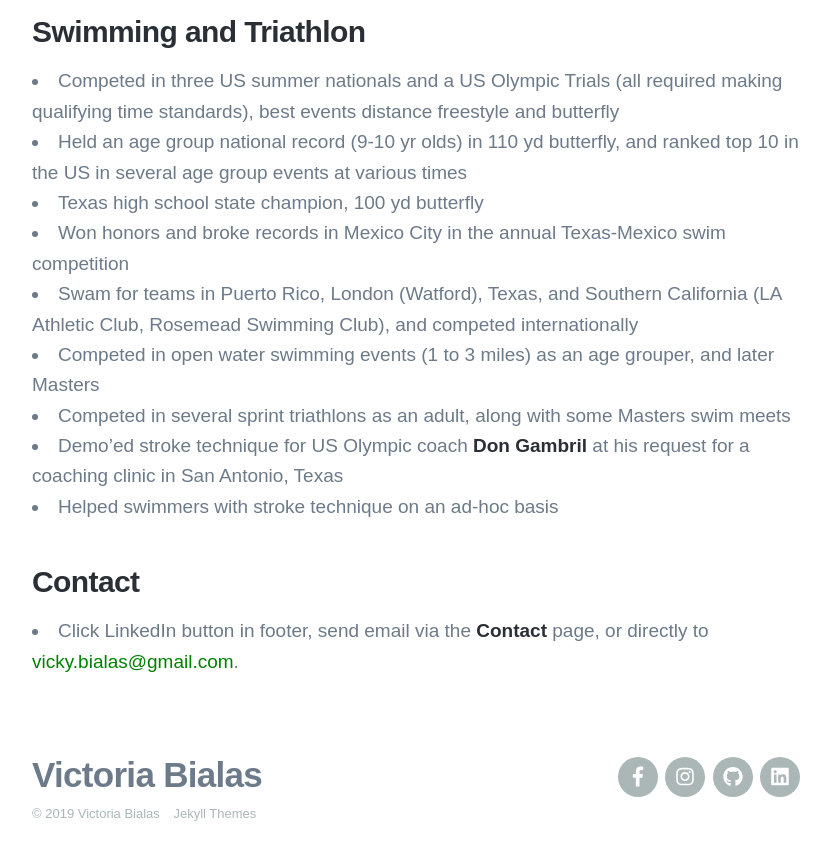
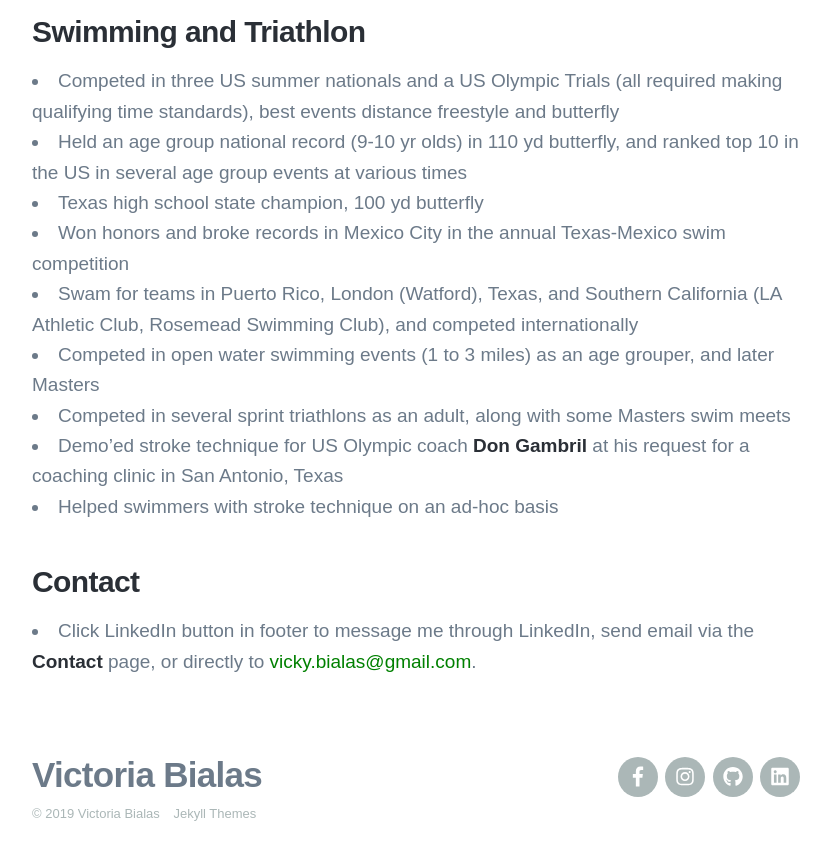
Before and after one commit to londoncalling/slow-motion-stories, a Jekyll site: the page built from _pages/portfolio-rowing.md, in a window 1280 px wide and 900 px high, scrolled down 1383 px. Shown: the top 860 px of the window, without its empty margins (224-1055 px from the left). Built offline with Jekyll 4.4.1, drawn with Linux system fonts in a browser that asks for light colours; nearby versions of some CDN libraries; some web fonts are replaced.

Commit message:
copyedits Contacts
Signed-off-by: Vicky Bialas <vicky.bialas@gmail.com>

```diff
--- a/_pages/portfolio-rowing.md
+++ b/_pages/portfolio-rowing.md
@@ -39,4 +39,4 @@ featured_image: /images/demo/demo-landscape.jpg
 
 ### Contact
 
-- Click LinkedIn button in footer, send email via the [Contact](contact.html) page, or directly to <font color="green">vicky.bialas@gmail.com</font>.
+- Click LinkedIn button in footer to message me through LinkedIn, send email via the [Contact](contact.html) page, or directly to <font color="green">vicky.bialas@gmail.com</font>.
```
